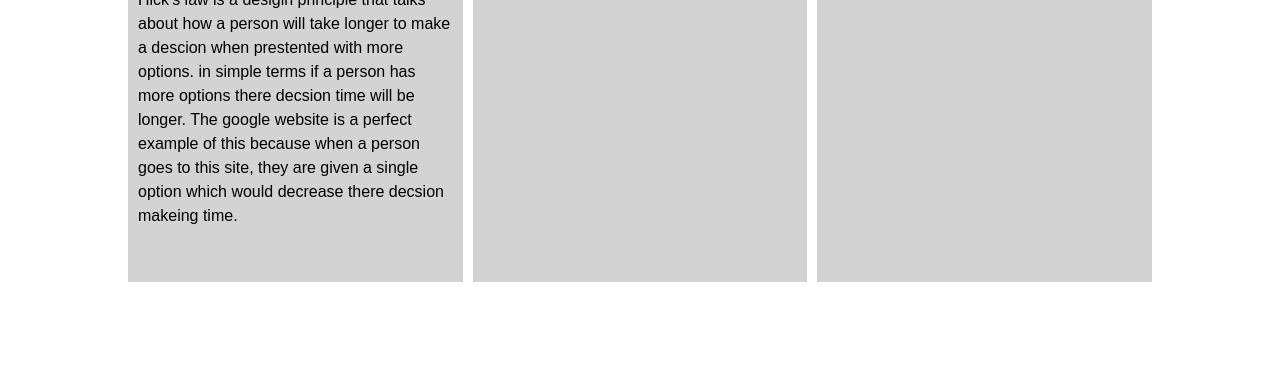
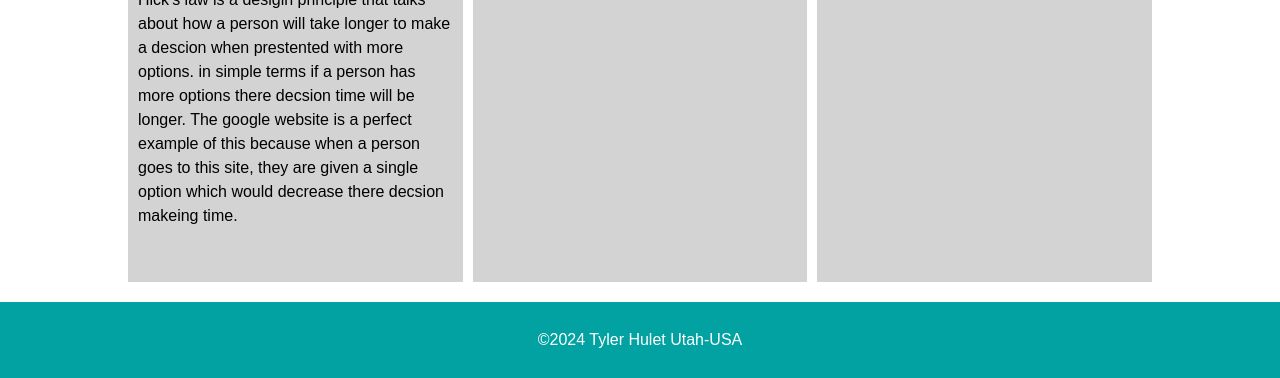
Before and after one commit to tyhulet/wdd230, a plain HTML site: page lesson2/design-principles.html in a window 1280 px wide. Shown: the part 773-1151 px from the top of the page. Before the commit the page ends 1075 px from the top, so only its background shows below. Drawn offline with Linux system fonts and the light colour scheme.

Commit message:
design update

```diff
--- a/lesson2/design-principles.html
+++ b/lesson2/design-principles.html
@@ -41,7 +41,11 @@
             <p></p>
             <img src="" alt="">
         </section>
+
     </main>
+    <footer>
+        <p> &copy;2024 Tyler Hulet Utah-USA</p>
+    </footer>
 </body>
 
 </html>
```
